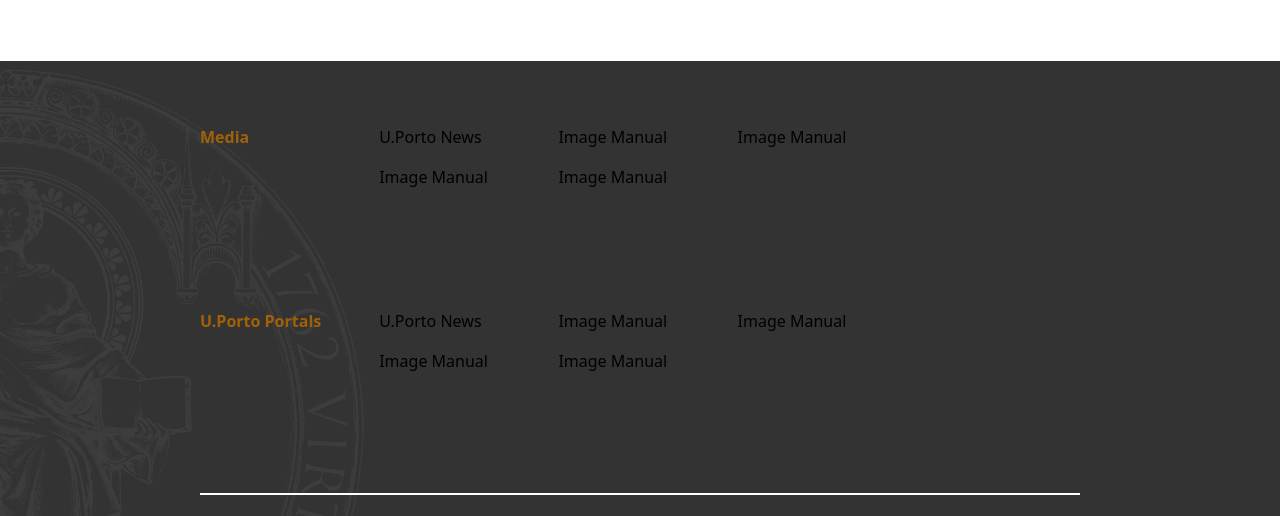
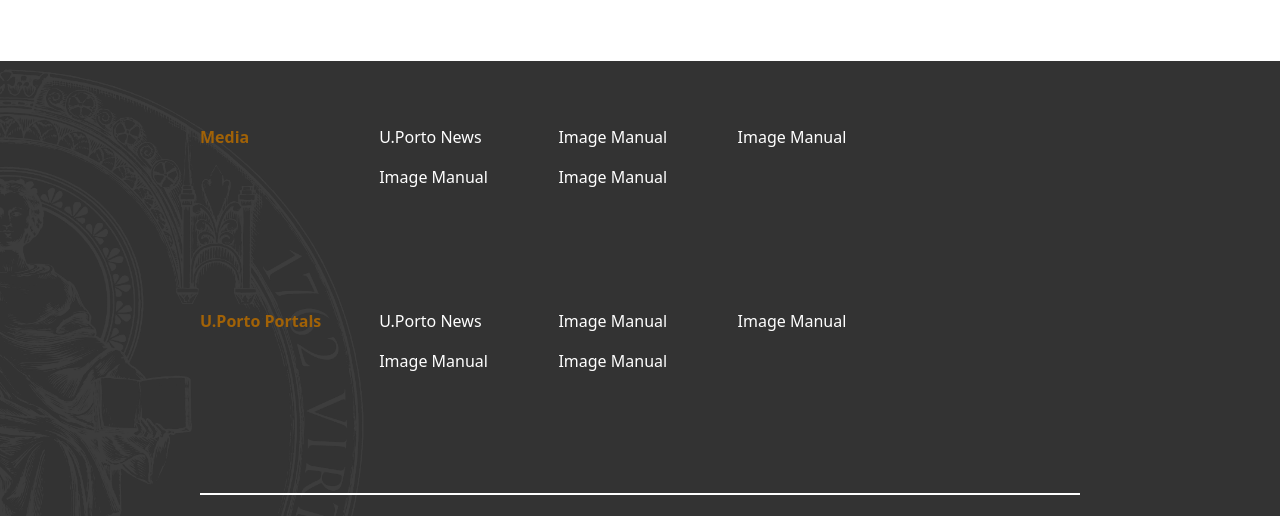
Before and after one commit to AL2002MI08/Tailwind_CSS_Cloning, a website: page index.html in a window 1280 px wide. Shown: the part 4592-5108 px from the top of the page. Drawn offline with Linux system fonts and the light colour scheme.

Commit message:
added changes to the first section footer

```diff
--- a/index.html
+++ b/index.html
@@ -295,19 +295,19 @@
                     <div class="row-span-2">
                         <h3 class="text-yellow-700 font-semibold">Media</h3>
                     </div>
-                    <div>
+                    <div class="text-white">
                         <p>U.Porto News</p>
                     </div>
-                    <div>
+                    <div class="text-white">
                         <p>Image Manual</p>
                     </div>
-                    <div class="col-span-2 row-span-2">
+                    <div class="col-span-2 row-span-2 text-white">
                         <p>Image Manual</p>
                     </div>
-                    <div class="col-start-2 row-start-2">
+                    <div class="col-start-2 row-start-2 text-white">
                         <p>Image Manual</p>
                     </div>
-                    <div class="col-start-3 row-start-2">
+                    <div class="col-start-3 row-start-2 text-white">
                         <p>Image Manual</p>
                     </div>
                 </div>
@@ -315,19 +315,19 @@
                     <div class="row-span-2">
                         <h3 class="text-yellow-700 font-semibold">U.Porto Portals</h3>
                     </div>
-                    <div>
+                    <div class="text-white">
                         <p>U.Porto News</p>
                     </div>
-                    <div>
+                    <div class="text-white">
                         <p>Image Manual</p>
                     </div>
-                    <div class="col-span-2 row-span-2">
+                    <div class="col-span-2 row-span-2 text-white">
                         <p>Image Manual</p>
                     </div>
-                    <div class="col-start-2 row-start-2">
+                    <div class="col-start-2 row-start-2 text-white">
                         <p>Image Manual</p>
                     </div>
-                    <div class="col-start-3 row-start-2">
+                    <div class="col-start-3 row-start-2 text-white">
                         <p>Image Manual</p>
                     </div>
                 </div>
@@ -340,7 +340,7 @@
                         <a href="#"><i class="fa-brands fa-youtube text-xl"></i></a></li>
                         <a href="#"><i class="fa-brands fa-linkedin text-xl"></i></a></li>
                         <a href="#"><i class="fa-brands fa-x-twitter text-xl"></i></a></li>
-                        <li><a href="#"><i class="fa-brands fa-facebook-f text-xl"></i></a></li>
+                        <li><a href="#"></a></li>
 
                     </ul>
                     <div class="">
```
